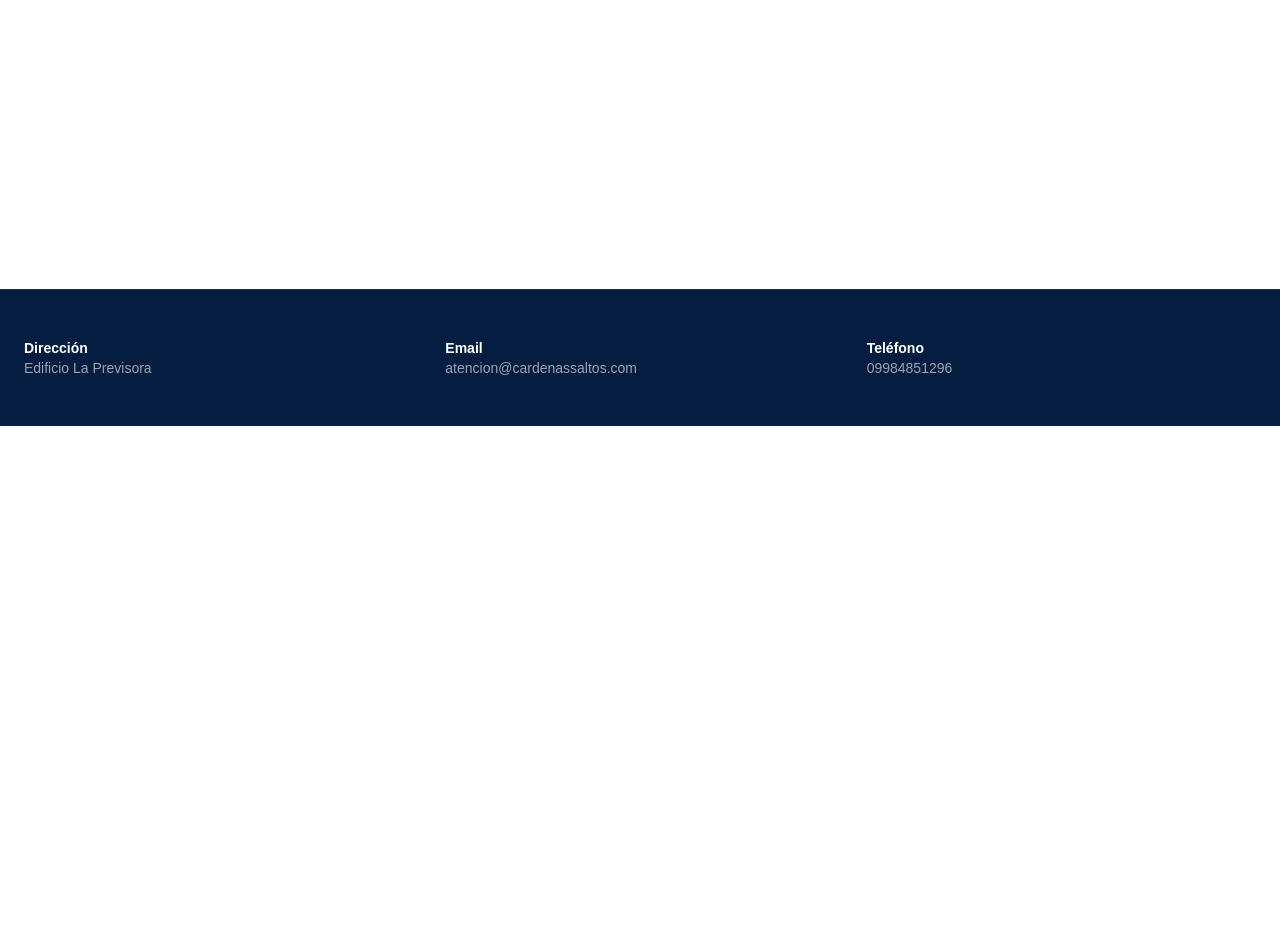
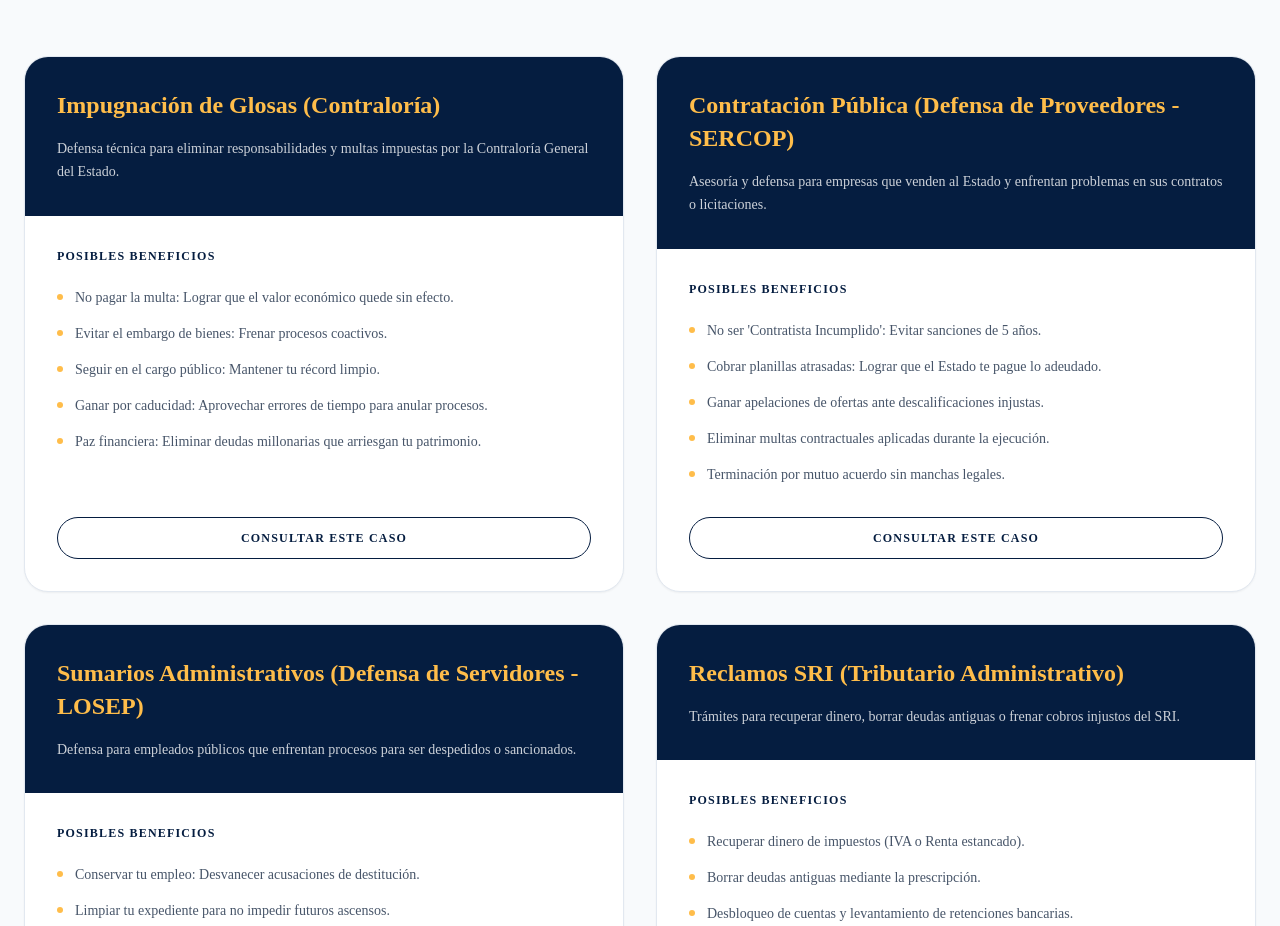
Before and after one commit to DevCardenasS/web-cardenas-saltos, a Next.js app: page /administrativo in a window 1280 px wide. Before the commit this address had no page. Shown: the part 600-1526 px from the top of the page. Before the commit the page ends 1026 px from the top, so only its background shows below. Built offline with nearby package versions, Linux system fonts and the light colour scheme.

Commit message:
Create administrativo.js

```diff
--- /dev/null
+++ b/pages/administrativo.js
@@ -0,0 +1,161 @@
+import React from 'react';
+import Head from 'next/head';
+
+export default function Administrativo() {
+  const phoneNumber = "5939984851296";
+
+  const servicios = [
+    {
+      titulo: "Impugnación de Glosas (Contraloría)",
+      descripcion: "Defensa técnica para eliminar responsabilidades y multas impuestas por la Contraloría General del Estado.",
+      beneficios: [
+        "No pagar la multa: Lograr que el valor económico quede sin efecto.",
+        "Evitar el embargo de bienes: Frenar procesos coactivos.",
+        "Seguir en el cargo público: Mantener tu récord limpio.",
+        "Ganar por caducidad: Aprovechar errores de tiempo para anular procesos.",
+        "Paz financiera: Eliminar deudas millonarias que arriesgan tu patrimonio."
+      ]
+    },
+    {
+      titulo: "Contratación Pública (Defensa de Proveedores - SERCOP)",
+      descripcion: "Asesoría y defensa para empresas que venden al Estado y enfrentan problemas en sus contratos o licitaciones.",
+      beneficios: [
+        "No ser 'Contratista Incumplido': Evitar sanciones de 5 años.",
+        "Cobrar planillas atrasadas: Lograr que el Estado te pague lo adeudado.",
+        "Ganar apelaciones de ofertas ante descalificaciones injustas.",
+        "Eliminar multas contractuales aplicadas durante la ejecución.",
+        "Terminación por mutuo acuerdo sin manchas legales."
+      ]
+    },
+    {
+      titulo: "Sumarios Administrativos (Defensa de Servidores - LOSEP)",
+      descripcion: "Defensa para empleados públicos que enfrentan procesos para ser despedidos o sancionados.",
+      beneficios: [
+        "Conservar tu empleo: Desvanecer acusaciones de destitución.",
+        "Limpiar tu expediente para no impedir futuros ascensos.",
+        "Derecho a la defensa: Presentación de pruebas y testigos a tu favor.",
+        "Anulación por errores de trámite legal.",
+        "Seguridad familiar: Proteger la estabilidad y el sueldo de tu hogar."
+      ]
+    },
+    {
+      titulo: "Reclamos SRI (Tributario Administrativo)",
+      descripcion: "Trámites para recuperar dinero, borrar deudas antiguas o frenar cobros injustos del SRI.",
+      beneficios: [
+        "Recuperar dinero de impuestos (IVA o Renta estancado).",
+        "Borrar deudas antiguas mediante la prescripción.",
+        "Desbloqueo de cuentas y levantamiento de retenciones bancarias.",
+        "Pagar en cuotas: Negociar convenios de pago ajustados a tu realidad.",
+        "Anular multas injustas por actas de determinación erróneas."
+      ]
+    },
+    {
+      titulo: "Defensa ante Multas y Clausuras (Municipios y Agencias)",
+      descripcion: "Defensa rápida contra cierres de locales o multas de Municipios, Bomberos o Intendencias.",
+      beneficios: [
+        "Reabrir tu negocio rápido levantando sellos de clausura.",
+        "Bajar el monto de multas exageradas por faltas menores.",
+        "Evitar el cierre definitivo defendiendo tu permiso de funcionamiento.",
+        "Frenar abusos de inspectores en actas sin sustento legal.",
+        "Ponerse al día legalmente para evitar futuras molestias."
+      ]
+    },
+    {
+      titulo: "Recursos Administrativos (Apelación y Revisión)",
+      descripcion: "El camino legal para que el jefe de la institución cambie una decisión que te perjudica.",
+      beneficios: [
+        "Cambiar una resolución negativa logrando que se anule.",
+        "Frenar la sanción: Que la multa no se cobre hasta revisar el último recurso.",
+        "Ahorrar tiempo y dinero evitando juicios de años en tribunales.",
+        "Corregir injusticias internas obligando a revisar errores propios.",
+        "Agotar la última oportunidad antes de la vía judicial."
+      ]
+    }
+  ];
+
+  return (
+    <div className="w-full bg-slate-50 font-['Gantari']">
+      <Head>
+        <title>Cárdenas Saltos | Derecho Administrativo</title>
+      </Head>
+
+      {/* HERO SECTION */}
+      <section className="relative w-full h-[60vh] md:h-[70vh] flex items-center justify-center overflow-hidden">
+        <img
+          src="/administrativo/cardenas-saltos-abogados-derecho-administrativo.jpg"
+          className="absolute inset-0 w-full h-full object-cover"
+          alt="Derecho Administrativo Cárdenas Saltos"
+        />
+        <div className="absolute inset-0 bg-[#051d40]/70 z-10"></div>
+
+        <div className="relative z-20 max-w-5xl px-6 text-center">
+          <h1 className="text-white text-4xl md:text-6xl leading-tight mb-6">
+            <span className="font-black block uppercase tracking-tighter">Derecho Administrativo</span>
+          </h1>
+          <p className="text-white/90 text-lg md:text-xl max-w-3xl mx-auto font-light">
+            ¿Te sancionó el Estado? Impugnamos glosas, defendemos sumarios y frenamos multas injustas. Expertos en devolverte la tranquilidad legal.
+          </p>
+        </div>
+      </section>
+
+      {/* GRID DE SERVICIOS */}
+      <section className="max-w-7xl mx-auto px-6 py-24">
+        <div className="grid grid-cols-1 md:grid-cols-2 gap-8">
+          {servicios.map((servicio, index) => (
+            <div key={index} className="bg-white rounded-3xl overflow-hidden shadow-sm border border-slate-200 flex flex-col">
+              {/* Cabecera de la Card */}
+              <div className="bg-[#051d40] p-8">
+                <h3 className="text-[#ffbd4a] text-2xl font-bold leading-snug">
+                  {servicio.titulo}
+                </h3>
+                <p className="text-white/80 mt-4 text-sm leading-relaxed">
+                  {servicio.descripcion}
+                </p>
+              </div>
+
+              {/* Cuerpo de la Card */}
+              <div className="p-8 flex-grow">
+                <h4 className="text-[#051d40] font-black uppercase text-xs tracking-widest mb-6">Posibles Beneficios</h4>
+                <ul className="space-y-4">
+                  {servicio.beneficios.map((beneficio, bIndex) => (
+                    <li key={bIndex} className="flex gap-3 items-start text-slate-600 text-sm">
+                      <span className="w-1.5 h-1.5 rounded-full bg-[#ffbd4a] mt-1.5 flex-shrink-0"></span>
+                      {beneficio}
+                    </li>
+                  ))}
+                </ul>
+              </div>
+
+              {/* Botón de acción por servicio */}
+              <div className="px-8 pb-8">
+                <a
+                  href={`https://wa.me/${phoneNumber}`}
+                  className="block text-center border border-[#051d40] text-[#051d40] py-3 rounded-full font-bold text-xs uppercase tracking-widest hover:bg-[#051d40] hover:text-white transition-all"
+                >
+                  Consultar este caso
+                </a>
+              </div>
+            </div>
+          ))}
+        </div>
+      </section>
+
+      {/* BANNER FINAL REUTILIZADO */}
+      <section className="w-full bg-[#ffbd4a] py-24">
+        <div className="max-w-7xl mx-auto px-6 text-left">
+          <h2 className="text-[#051d40] text-4xl md:text-6xl mb-10" style={{ lineHeight: '1' }}>
+            <span className="block font-black">Estrategia legal</span>
+            <span className="block font-normal">que genera resultados</span>
+          </h2>
+          <a href={`https://wa.me/${phoneNumber}`}
+             className="inline-block bg-[#051d40] text-white px-10 py-4 rounded-full font-bold text-sm uppercase tracking-widest hover:scale-105 transition-all shadow-xl">
+            Consulta gratis
+          </a>
+        </div>
+      </section>
+    </div>
+  );
+}
+
+// Activamos el Navbar transparente para esta página
+Administrativo.transparentNavbar = true;
```
